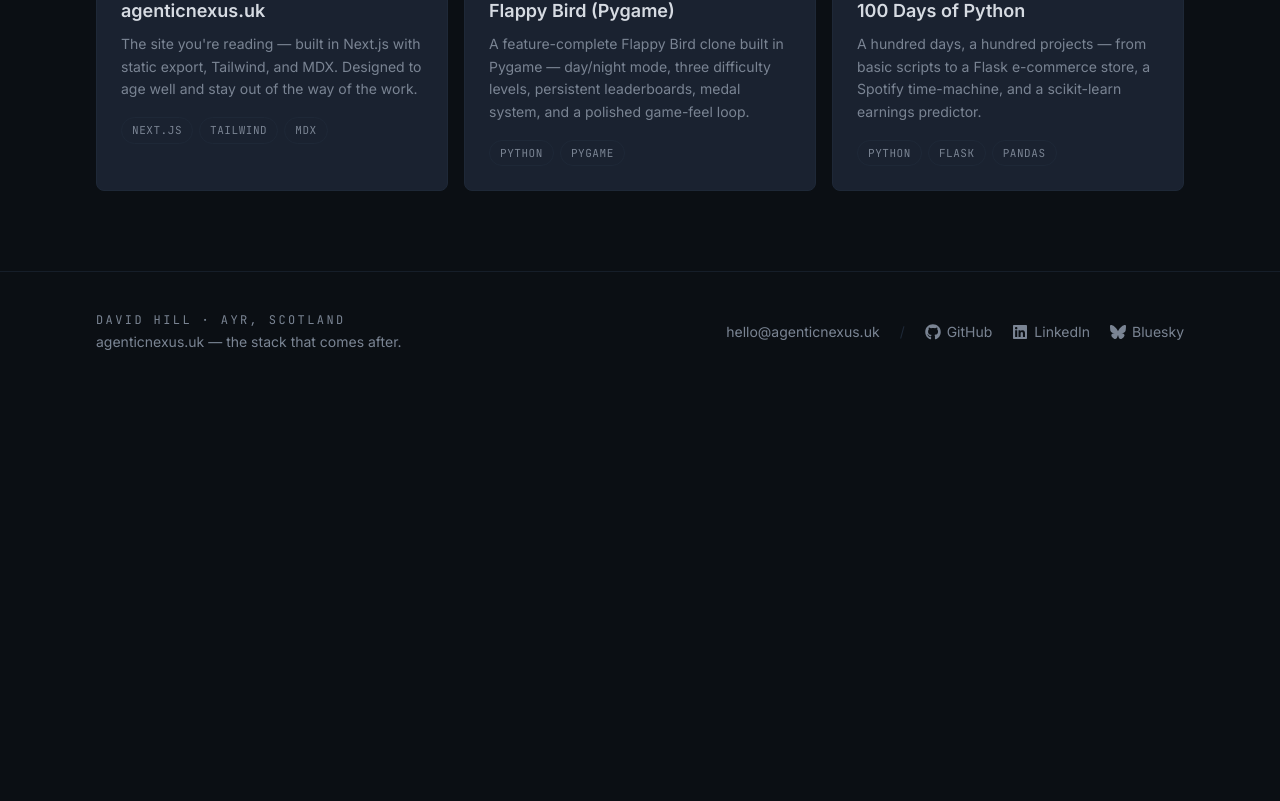
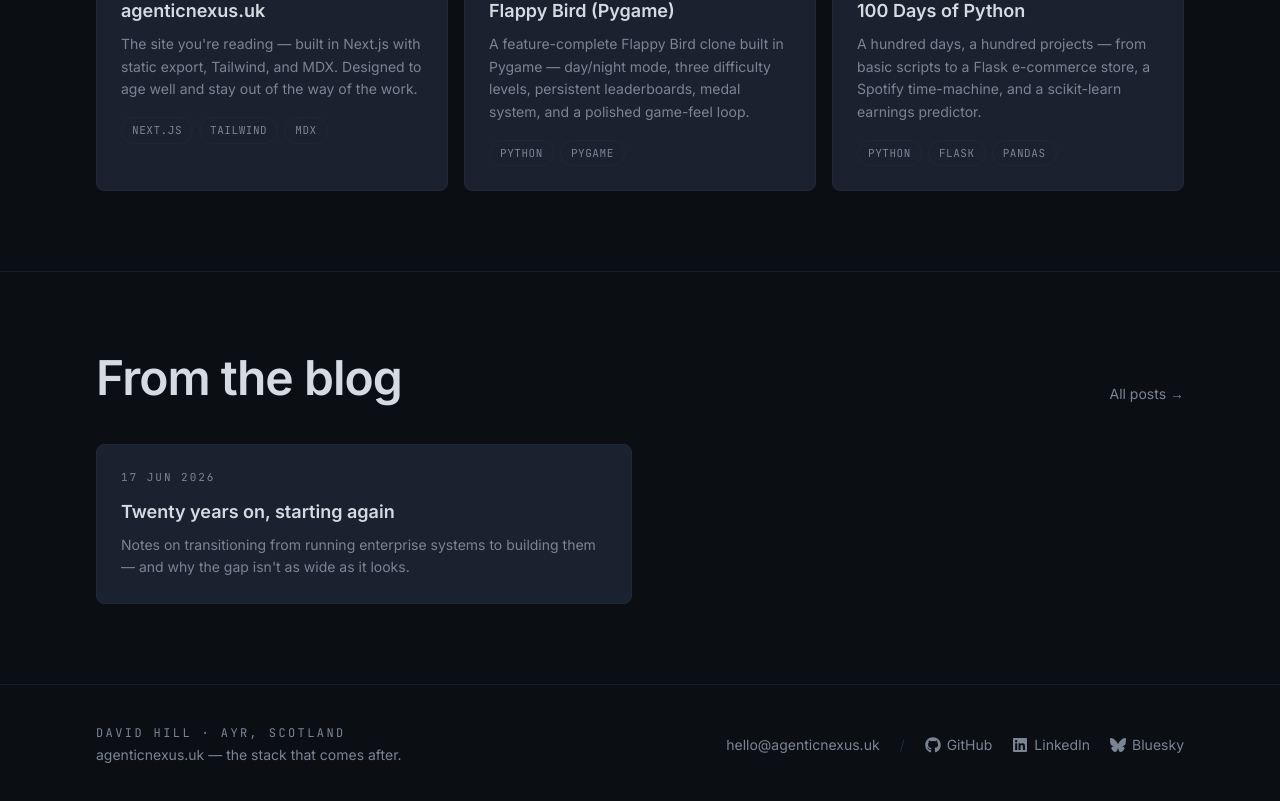
Before and after one commit to DavidH1ll/agenticnexus.uk, a Next.js app: page / in a window 1280 px wide. Shown: the part 859-1660 px from the top of the page. Before the commit the page ends 1251 px from the top, so only its background shows below. Built offline with nearby package versions, Linux system fonts and the light colour scheme.

Commit message:
feat: add blog with MDX posts, sample post, and home page section

```diff
--- /dev/null
+++ b/src/app/blog/[slug]/page.js
@@ -0,0 +1,58 @@
+import Link from 'next/link'
+import { notFound } from 'next/navigation'
+import { MDXRemote } from 'next-mdx-remote/rsc'
+import { getAllBlogSlugs, getBlogBySlug } from '@/lib/content'
+import { components } from '@/components/MdxComponents'
+
+export function generateStaticParams() {
+  return getAllBlogSlugs().map((slug) => ({ slug }))
+}
+
+export function generateMetadata({ params }) {
+  const { frontmatter } = getBlogBySlug(params.slug)
+  return {
+    title: frontmatter.title,
+    description: frontmatter.summary,
+  }
+}
+
+function formatDate(value) {
+  if (!value) return ''
+  return new Date(value).toLocaleDateString('en-GB', {
+    year: 'numeric',
+    month: 'long',
+    day: 'numeric',
+  })
+}
+
+export default function BlogPost({ params }) {
+  const { content, frontmatter } = getBlogBySlug(params.slug)
+  if (!frontmatter) notFound()
+
+  return (
+    <article className="mx-auto max-w-page px-6 py-16 sm:px-8 sm:py-20">
+      <Link
+        href="/blog"
+        className="label-mono inline-flex items-center gap-2 text-muted transition-colors hover:text-text"
+      >
+        <span aria-hidden>&larr;</span> All posts
+      </Link>
+
+      <header className="mt-8 max-w-prose">
+        <p className="label-mono mb-4">{formatDate(frontmatter.date)}</p>
+        <h1 className="text-display-lg font-semibold text-text">
+          {frontmatter.title}
+        </h1>
+        {frontmatter.summary && (
+          <p className="mt-5 text-xl leading-relaxed text-muted">
+            {frontmatter.summary}
+          </p>
+        )}
+      </header>
+
+      <div className="prose-mdx mt-12 max-w-prose">
+        <MDXRemote source={content} components={components} />
+      </div>
+    </article>
+  )
+}
--- /dev/null
+++ b/src/app/blog/page.js
@@ -0,0 +1,65 @@
+import Link from 'next/link'
+import { getAllBlog } from '@/lib/content'
+
+export const metadata = {
+  title: 'Blog',
+  description:
+    'Notes on agentic systems, security, the open web, and twenty years of building toward what comes next.',
+}
+
+function formatDate(value) {
+  if (!value) return ''
+  return new Date(value).toLocaleDateString('en-GB', {
+    year: 'numeric',
+    month: 'long',
+    day: 'numeric',
+  })
+}
+
+export default function Blog() {
+  const posts = getAllBlog()
+
+  return (
+    <div className="mx-auto max-w-page px-6 py-16 sm:px-8 sm:py-20">
+      <header className="mb-16 max-w-prose">
+        <p className="label-mono mb-4">Blog</p>
+        <h1 className="text-display-lg font-semibold text-text">
+          Notes &amp; writing
+        </h1>
+        <p className="mt-4 text-lg text-muted">
+          Long-form thinking on the work &mdash; agentic systems, security, the
+          open web, and the slow process of becoming a builder.
+        </p>
+      </header>
+
+      {posts.length === 0 ? (
+        <p className="text-muted">No posts yet.</p>
+      ) : (
+        <ol className="space-y-10 border-l border-border pl-8">
+          {posts.map((post) => (
+            <li key={post.slug} className="relative">
+              <span
+                aria-hidden
+                className="absolute -left-[34px] top-2 h-2.5 w-2.5 rounded-full border border-accent bg-obsidian"
+              />
+              <p className="label-mono mb-2">{formatDate(post.date)}</p>
+              <h2 className="text-xl font-semibold text-text">
+                <Link
+                  href={`/blog/${post.slug}`}
+                  className="transition-colors hover:text-accent-soft"
+                >
+                  {post.title}
+                </Link>
+              </h2>
+              {post.summary && (
+                <p className="mt-2 max-w-prose text-[1.05rem] leading-relaxed text-muted">
+                  {post.summary}
+                </p>
+              )}
+            </li>
+          ))}
+        </ol>
+      )}
+    </div>
+  )
+}
--- a/src/app/page.js
+++ b/src/app/page.js
@@ -1,9 +1,19 @@
 import Link from 'next/link'
 import { profile } from '@/lib/data'
-import { getAllWork } from '@/lib/content'
+import { getAllWork, getAllBlog } from '@/lib/content'
+
+function formatDate(value) {
+  if (!value) return ''
+  return new Date(value).toLocaleDateString('en-GB', {
+    year: 'numeric',
+    month: 'short',
+    day: 'numeric',
+  })
+}
 
 export default function Home() {
   const work = getAllWork().slice(0, 3)
+  const posts = getAllBlog().slice(0, 2)
 
   return (
     <>
@@ -85,6 +95,44 @@ export default function Home() {
           </div>
         </div>
       </section>
+
+      {posts.length > 0 && (
+        <section className="border-t border-border/60">
+          <div className="mx-auto max-w-page px-6 py-16 sm:px-8 sm:py-20">
+            <div className="flex items-end justify-between gap-6 pb-10">
+              <h2 className="text-display-md font-semibold text-text">
+                From the blog
+              </h2>
+              <Link
+                href="/blog"
+                className="hidden text-sm text-muted transition-colors hover:text-text sm:inline"
+              >
+                All posts &rarr;
+              </Link>
+            </div>
+            <ul className="grid gap-4 sm:grid-cols-2">
+              {posts.map((post) => (
+                <li key={post.slug}>
+                  <Link
+                    href={`/blog/${post.slug}`}
+                    className="card group flex flex-col"
+                  >
+                    <p className="label-mono mb-3">{formatDate(post.date)}</p>
+                    <h3 className="mb-2 text-lg font-semibold text-text transition-colors group-hover:text-accent-soft">
+                      {post.title}
+                    </h3>
+                    {post.summary && (
+                      <p className="text-sm leading-relaxed text-muted">
+                        {post.summary}
+                      </p>
+                    )}
+                  </Link>
+                </li>
+              ))}
+            </ul>
+          </div>
+        </section>
+      )}
     </>
   )
 }
--- a/src/app/sitemap.js
+++ b/src/app/sitemap.js
@@ -1,13 +1,21 @@
-import { getAllWorkSlugs } from '@/lib/content'
+import { getAllWorkSlugs, getAllBlogSlugs } from '@/lib/content'
 
 const BASE = 'https://agenticnexus.uk'
 
 export default function sitemap() {
   const now = new Date()
-  const staticRoutes = ['', '/about', '/work', '/credentials', '/contact']
+  const staticRoutes = [
+    '',
+    '/about',
+    '/work',
+    '/blog',
+    '/credentials',
+    '/contact',
+  ]
   const workRoutes = getAllWorkSlugs().map((slug) => `/work/${slug}`)
+  const blogRoutes = getAllBlogSlugs().map((slug) => `/blog/${slug}`)
 
-  return [...staticRoutes, ...workRoutes].map((route) => ({
+  return [...staticRoutes, ...workRoutes, ...blogRoutes].map((route) => ({
     url: `${BASE}${route}`,
     lastModified: now,
     changeFrequency: 'monthly',
--- a/src/components/Nav.js
+++ b/src/components/Nav.js
@@ -7,6 +7,7 @@ const links = [
   { href: '/', label: 'Home' },
   { href: '/about', label: 'About' },
   { href: '/work', label: 'Work' },
+  { href: '/blog', label: 'Blog' },
   { href: '/credentials', label: 'Credentials' },
   { href: '/contact', label: 'Contact' },
 ]
--- /dev/null
+++ b/src/content/blog/twenty-years-on.mdx
@@ -0,0 +1,21 @@
+---
+title: "Twenty years on, starting again"
+date: "2026-06-17"
+summary: "Notes on transitioning from running enterprise systems to building them — and why the gap isn't as wide as it looks."
+---
+
+I keep coming back to a line I wrote on my GitHub profile a while back: *IT Pro, software engineering, security, Python, Rust.* Four commas, four pivots, all of them real. None of them abrupt. Twenty years of running enterprise systems is, when you stand back from it, twenty years of building systems too — the difference is mostly which layer of the stack you're allowed to touch.
+
+The thing I didn't expect about learning to code in my forties was how much of it felt familiar. Patching a Windows estate, designing a call-centre network, running a five-account ISMS programme — those are all engineering jobs with feedback loops. They just don't ship as `git push`.
+
+## What changed
+
+The 100-days-of-Python project forced a pace I hadn't kept in a long time. One thing a day, in public, no going back. It's an unforgiving format: you ship something that works or you fall behind. By the end I had a working familiarity with Flask, Pandas, scikit-learn, the boring infrastructure of a real web app, and a much better mental model of what "production" actually means for a small project.
+
+What I don't have yet is the systems-level fluency I want. That's the Rust work. Different tool, different shape of problem, slower pace — and that's fine.
+
+## What this site is
+
+This is the public part of the journey. The case studies document finished work. The credentials list what's on the wall. This journal is for the in-between: the things I'm reading, the things I'm trying, the small notes that don't fit anywhere else.
+
+If any of it is useful to someone else going the same route, even better.
--- a/src/lib/content.js
+++ b/src/lib/content.js
@@ -3,23 +3,34 @@ import path from 'path'
 import matter from 'gray-matter'
 
 const WORK_DIR = path.join(process.cwd(), 'src', 'content', 'work')
+const BLOG_DIR = path.join(process.cwd(), 'src', 'content', 'blog')
 
-export function getAllWorkSlugs() {
-  if (!fs.existsSync(WORK_DIR)) return []
+function listMdx(dir) {
+  if (!fs.existsSync(dir)) return []
   return fs
-    .readdirSync(WORK_DIR)
+    .readdirSync(dir)
     .filter((f) => f.endsWith('.mdx'))
     .map((f) => f.replace(/\.mdx$/, ''))
 }
 
+function readMdx(dir, slug) {
+  const filePath = path.join(dir, `${slug}.mdx`)
+  const raw = fs.readFileSync(filePath, 'utf8')
+  const { content, data } = matter(raw)
+  return { slug, content, frontmatter: data }
+}
+
+function withMeta(slug, data) {
+  return { slug, ...data }
+}
+
+export function getAllWorkSlugs() {
+  return listMdx(WORK_DIR)
+}
+
 export function getAllWork() {
   return getAllWorkSlugs()
-    .map((slug) => {
-      const filePath = path.join(WORK_DIR, `${slug}.mdx`)
-      const raw = fs.readFileSync(filePath, 'utf8')
-      const { data } = matter(raw)
-      return { slug, ...data }
-    })
+    .map((slug) => withMeta(slug, readMdx(WORK_DIR, slug).frontmatter))
     .sort((a, b) => {
       const da = new Date(a.date || 0).getTime()
       const db = new Date(b.date || 0).getTime()
@@ -28,8 +39,23 @@ export function getAllWork() {
 }
 
 export function getWorkBySlug(slug) {
-  const filePath = path.join(WORK_DIR, `${slug}.mdx`)
-  const raw = fs.readFileSync(filePath, 'utf8')
-  const { content, data } = matter(raw)
-  return { slug, content, frontmatter: data }
+  return readMdx(WORK_DIR, slug)
 }
+
+export function getAllBlogSlugs() {
+  return listMdx(BLOG_DIR)
+}
+
+export function getAllBlog() {
+  return getAllBlogSlugs()
+    .map((slug) => withMeta(slug, readMdx(BLOG_DIR, slug).frontmatter))
+    .sort((a, b) => {
+      const da = new Date(a.date || 0).getTime()
+      const db = new Date(b.date || 0).getTime()
+      return db - da
+    })
+}
+
+export function getBlogBySlug(slug) {
+  return readMdx(BLOG_DIR, slug)
+}
```
Also changed, not shown: 1 other file (tests, documents, lock files or other folders).
